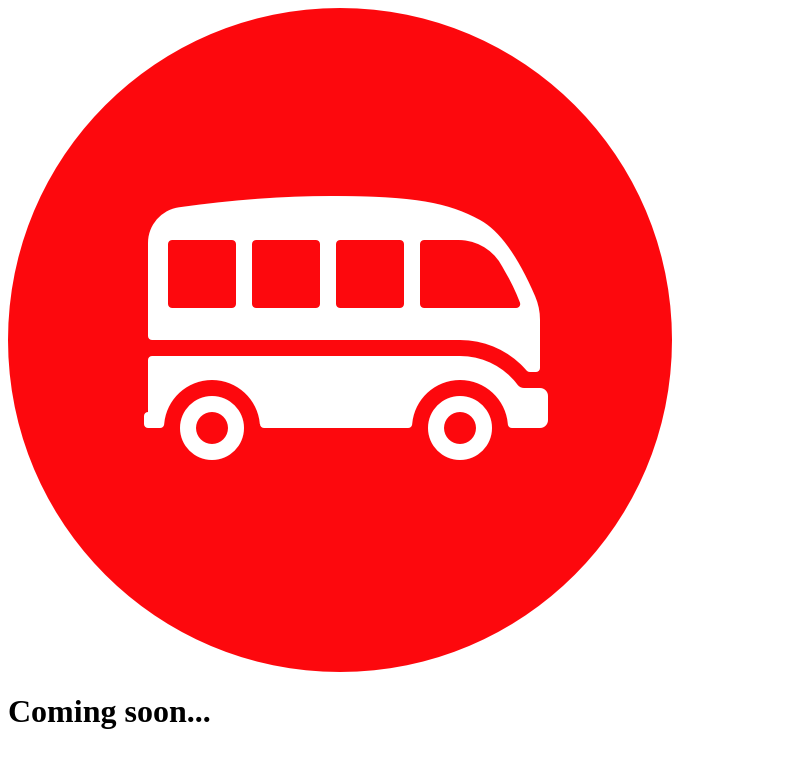
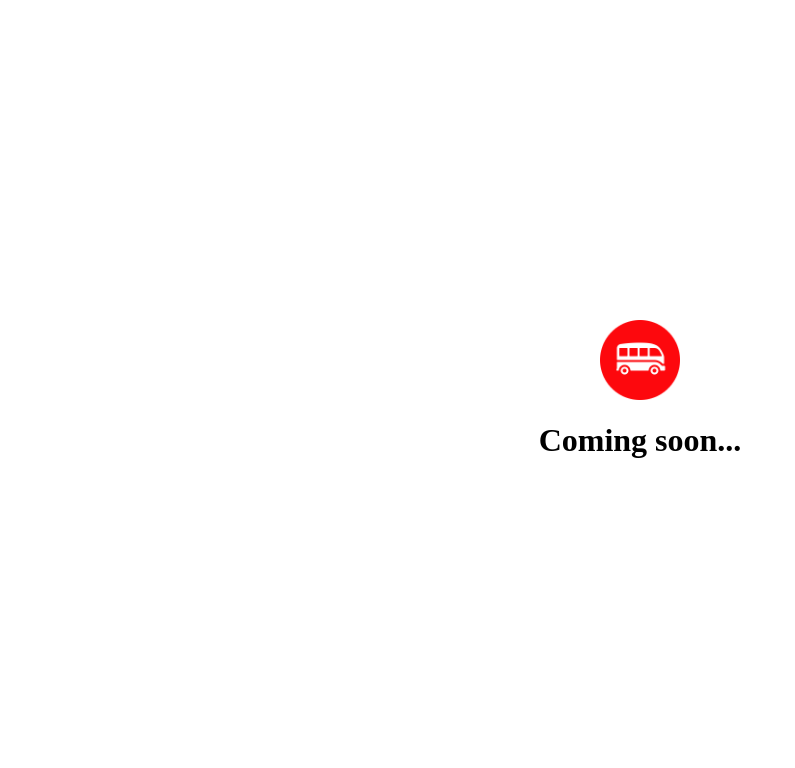
Before and after one commit to iferrier/git-101, a plain HTML site: page index.html in a window 1280 px wide. Shown: the whole page, without its empty margins (0-795 px from the left). Drawn offline with Linux system fonts and the light colour scheme.

Commit message:
add styling

```diff
--- a/index.html
+++ b/index.html
@@ -3,9 +3,12 @@
   <meta charset="UTF-8">
   <meta name="viewport" content="width=device-width, initial-scale=1.0">
   <title>Document</title>
+  <link rel="stylesheet" type="text/css" href="style.css">
 </head>
 <body>
-  <img src="logo.png" alt="">
-  <h1>Coming soon...</h1>
-</body>
+  <div class="container">
+      <img id="logo" src="logo.png" alt="logo">
+      <h1>Coming soon...</h1>
+    </body>
+  </div>
 </html>
--- /dev/null
+++ b/style.css
@@ -0,0 +1,16 @@
+body {
+  margin: 0;
+}
+
+#logo {
+  height: 80px;
+  width: 80px;
+}
+
+.container {
+  display: flex;
+  flex-direction: column;
+  align-items: center;
+  justify-content: center;
+  height: 100vh;
+}
```
